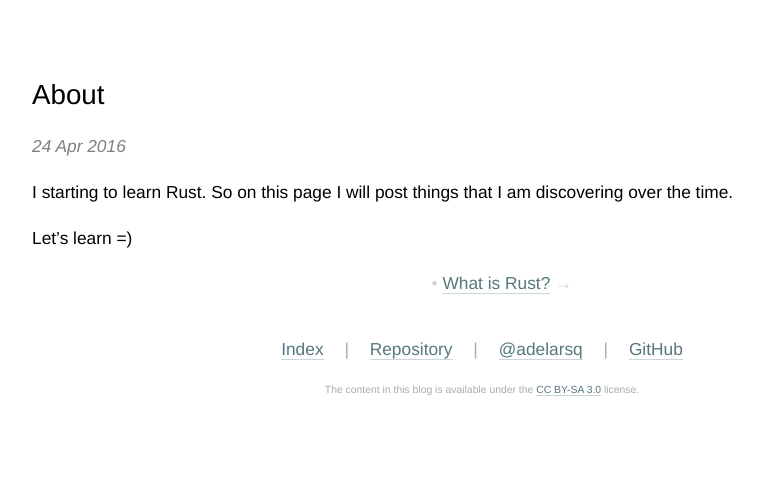
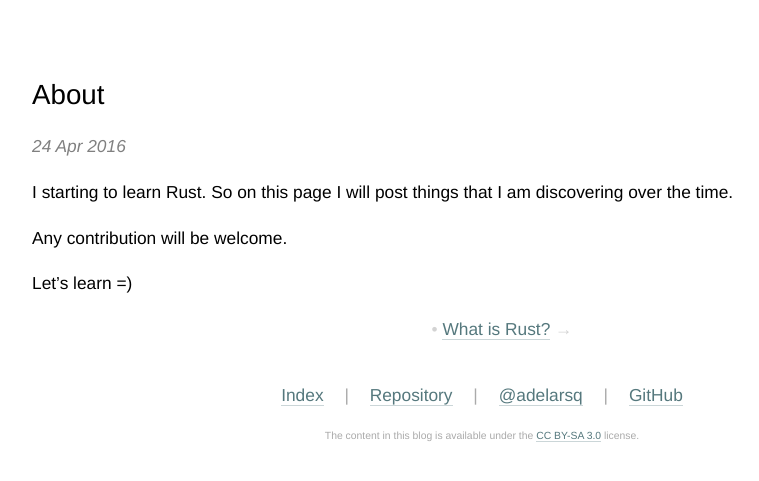
Before and after one commit to adelarsq/daily-rust.github.io, a Jekyll site: the page built from _posts/2016-04-24-about.md, in a window 1280 px wide. Shown: the top 481 px of the page, without its empty margins (158-917 px from the left). Built offline with Jekyll 4.4.1, drawn with Linux system fonts in a browser that asks for light colours.

Commit message:
Update 2016-04-24-about.md

```diff
--- a/_posts/2016-04-24-about.md
+++ b/_posts/2016-04-24-about.md
@@ -7,4 +7,6 @@ tags: [rustposts, rust]
 
 I starting to learn Rust. So on this page I will post things that I am discovering over the time.
 
+Any contribution will be welcome.
+
 Let's learn =)
```
